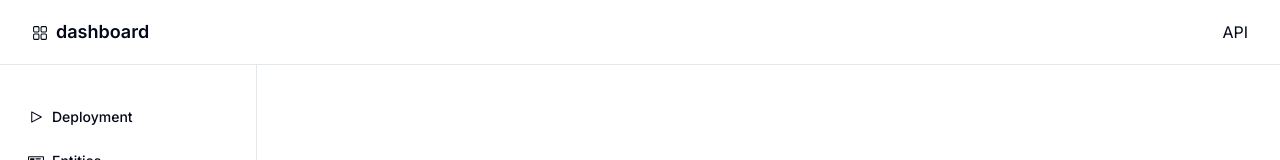
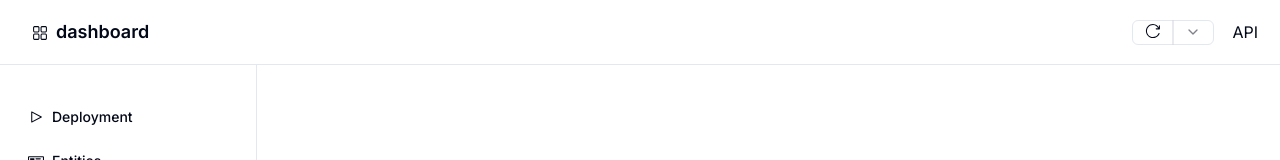
Before and after one commit to ldproxy/dashboard, a Next.js app: page / in a window 1280 px wide. Shown: the top 160 px of the page. Built offline with nearby package versions, Linux system fonts and the light colour scheme.

Commit message:
introduce auto-refresh control in UI

```diff
--- a/src/app/configurations/page.tsx
+++ b/src/app/configurations/page.tsx
@@ -11,18 +11,7 @@ import { PopUpDialog } from "@/components/dashboard/CreateCfgPopUp";
 import { buttonVariants } from "@/components/shadcn-ui/button";
 import { PlusCircledIcon } from "@radix-ui/react-icons";
 import { DevCfg } from "@/dev-data/constants";
-import { postCfg, deleteConfig } from "@/lib/cfg";
-
-interface Entity {
-  title: string;
-  url: string;
-  content: {
-    id: string;
-    enabled: boolean;
-    providerType: string;
-    providerSubType: string;
-  };
-}
+import { postCfg } from "@/lib/cfg";
 
 interface Configuration {
   name: string;
--- a/src/app/layout.tsx
+++ b/src/app/layout.tsx
@@ -4,10 +4,18 @@ import { Inter } from "next/font/google";
 import { cn } from "@/lib/utils";
 import { ThemeProvider } from "@/components/shadcn-ui/theme";
 import { Sidebar } from "@/components/dashboard/Sidebar";
-import { DashboardIcon } from "@radix-ui/react-icons";
-import { useEffect, useState } from "react";
+import { DashboardIcon, ReloadIcon } from "@radix-ui/react-icons";
+import { useEffect, useState, useRef } from "react";
 import { useSearchParams } from "next/navigation";
 import { usePathname } from "next/navigation";
+import {
+  Select,
+  SelectContent,
+  SelectItem,
+  SelectTrigger,
+  SelectValue,
+} from "@/components/shadcn-ui/select";
+import { FormControl } from "@/components/shadcn-ui/form";
 
 import "./globals.css";
 import { icons } from "@/lib/icons";
@@ -21,8 +29,12 @@ export default function RootLayout({
   children: React.ReactNode;
 }>) {
   const [deploymentId, setDeploymentId] = useState("");
+  const [showSelect, setShowSelect] = useState(false);
+  const [reloadInterval, setReloadInterval] = useState("off");
   const searchParams = useSearchParams();
   const pathname = usePathname();
+  const selectRef = useRef<HTMLSelectElement>(null);
+  const reloadOptions = ["off", "1", "2", "5", "10", "20"];
 
   useEffect(() => {
     const getDeploymentId = () => {
@@ -45,6 +57,35 @@ export default function RootLayout({
       getDeploymentId();
     }
   }, [pathname, searchParams]);
+
+  const handleIconClick = () => {
+    setShowSelect(!showSelect);
+  };
+
+  const handleSelectChange = (value: string) => {
+    setReloadInterval(value);
+    setShowSelect(false);
+  };
+
+  const handleClickOutside = (event: MouseEvent) => {
+    if (
+      selectRef.current &&
+      !selectRef.current.contains(event.target as Node)
+    ) {
+      setShowSelect(false);
+    }
+  };
+
+  useEffect(() => {
+    if (showSelect) {
+      document.addEventListener("mousedown", handleClickOutside);
+    } else {
+      document.removeEventListener("mousedown", handleClickOutside);
+    }
+    return () => {
+      document.removeEventListener("mousedown", handleClickOutside);
+    };
+  }, [showSelect]);
 
   return (
     <html lang="en">
@@ -69,7 +110,41 @@ export default function RootLayout({
                 </Link>
               </h2>
               <div className="ml-auto flex w-full space-x-2 sm:justify-end">
-                <Link href="/api" target="_blank">
+                <div className="relative group">
+                  <Select
+                    onValueChange={handleSelectChange}
+                    value={reloadInterval}
+                  >
+                    <SelectTrigger style={{ height: "25px", width: "82px" }}>
+                      <div className="flex items-center justify-center ">
+                        <ReloadIcon
+                          className="h-4 w-4 inline"
+                          style={{
+                            cursor: "pointer",
+                            marginTop: "-2px",
+                          }}
+                          onClick={handleIconClick}
+                        />
+                      </div>
+                      <div className="absolute left-1/2 transform -translate-x-1/2 w-px h-full bg-gray-300"></div>
+                    </SelectTrigger>
+                    <SelectContent>
+                      {reloadOptions.map((option, index) => (
+                        <SelectItem key={index} value={option}>
+                          {option}
+                        </SelectItem>
+                      ))}
+                    </SelectContent>
+                  </Select>
+                  <div className="absolute left-0 mb-1 hidden group-hover:block bg-white border border-gray-300 rounded shadow-lg p-1">
+                    Reload
+                  </div>
+                </div>
+                <Link
+                  href="/api"
+                  target="_blank"
+                  style={{ marginRight: "-10px", marginLeft: "18px" }}
+                >
                   <span>API</span>
                 </Link>
               </div>
--- a/src/app/page.tsx
+++ b/src/app/page.tsx
@@ -2,8 +2,6 @@
 
 import { useEffect } from "react";
 import { useRouter } from "next/navigation";
-import { Button } from "@/components/shadcn-ui/button";
-import { ReloadIcon } from "@radix-ui/react-icons";
 
 export default function ValuesPage() {
   const router = useRouter();
```
